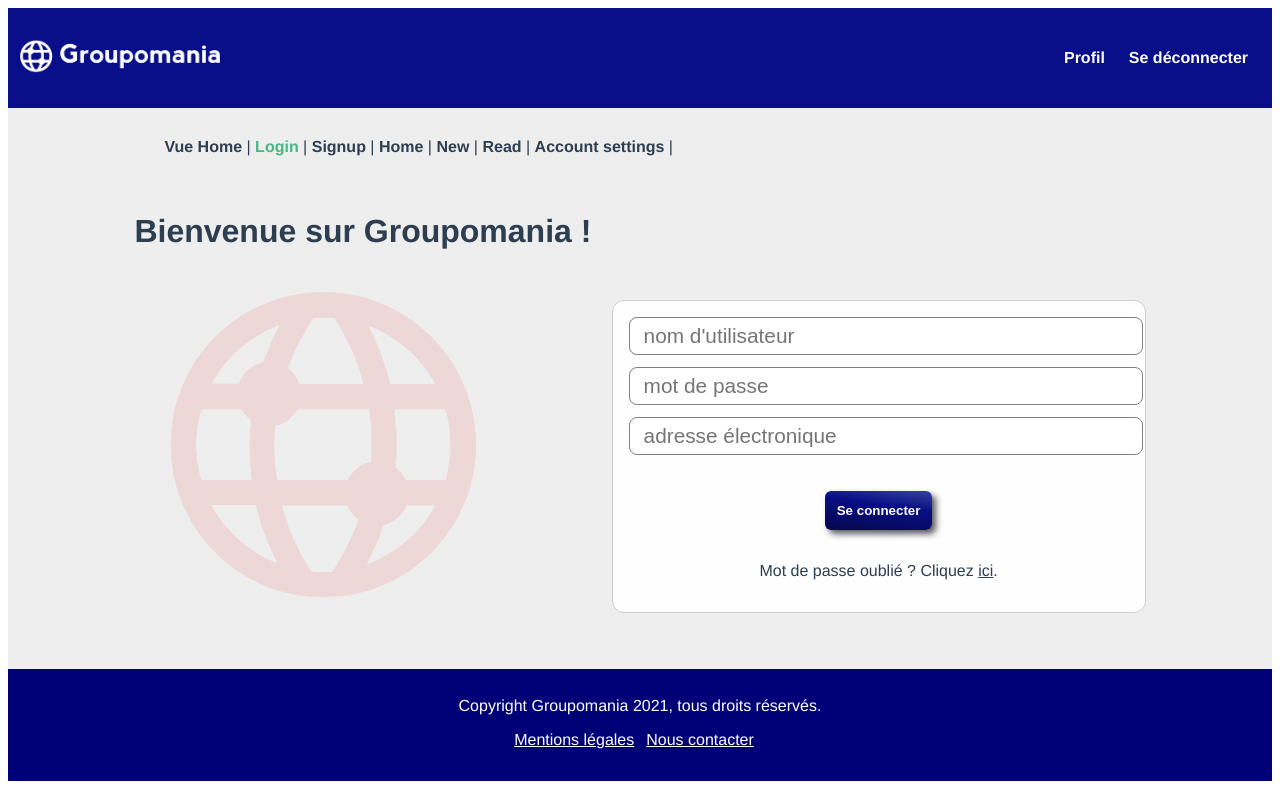
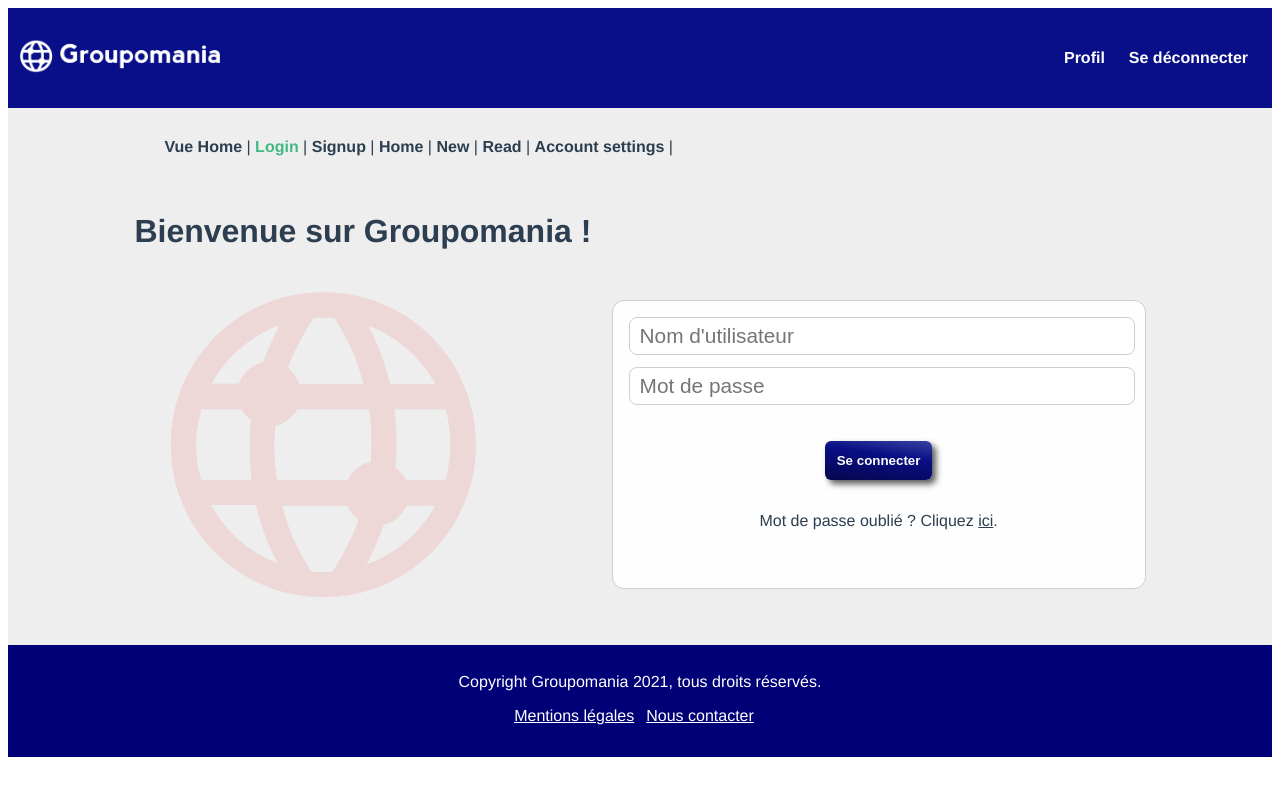
Before and after one commit to yann-lcrx/YannickLacroix_7_22072021, a Vue app in the folder frontend/groupomania/: page /login in a window 1280 px wide. Built offline with nearby package versions, Linux system fonts and the light colour scheme.

Commit message:
Refonte code login-signup

```diff
--- a/frontend/groupomania/src/components/UserForm.vue
+++ b/frontend/groupomania/src/components/UserForm.vue
@@ -5,10 +5,10 @@
             <div>
                 <img src="../assets/icon.png" alt="icône Groupomania">
             </div>
-            <form class="card">
-                    <TextInput v-for="(field, index) in fieldList" :key="index" :maxlength="field.maxlength" :id="field.id" :placeholder="field.placeholder" :type="field.type"/>
+            <form @submit="emitSubmitEvent" class="card">
+                    <TextInput @input-keyup="emitKeyupEvent" v-for="(field, index) in fieldList" :fieldList="fieldList" :key="index" :maxlength="field.maxlength" :id="field.id" :placeholder="field.placeholder" :type="field.type"/>
                     <div class="buttons">
-                        <Button :link="link" type="Submit" :btnclass="buttonClass" :text="buttonLabel" />
+                        <Button :link="link" type="submit" :btnclass="buttonClass" :text="buttonLabel" />
                     </div>
                     <p>Mot de passe oublié ? Cliquez <a href="google.com">ici</a>.</p>
             </form>
@@ -25,21 +25,20 @@
         components: {
             TextInput, Button
         },
-        data() {
-            return {
-                fieldList: [
-                    {id: "username", placeholder: "nom d'utilisateur", maxlength: 32},
-                    {id: "password", placeholder: "mot de passe", maxlength: 32},
-                    {id: "email", type: "email", placeholder: "adresse électronique"}
-                ],
+        methods: {
+            emitSubmitEvent() {
+                this.$emit('form-submit')
+            },
+            emitKeyupEvent(payload) {
+                this.$emit('input-keyup', payload)
             }
         },
         props: {
             formType: String,
             buttonLabel: String,
             buttonClass: String,
-            link: String
-            //fieldList: Array
+            link: String,
+            fieldList: Array
         }
 };
 </script>
@@ -67,14 +66,6 @@
         max-width: 380px;
         mix-blend-mode: darken;
     }
-    input {
-        margin-bottom: 12px;
-        width: 100%;
-        font-size: 1.3rem;
-        padding: 6px;
-        border-radius: 8px;
-        border: 1px gray solid;
-    }
 
     .buttons {
         max-width: 600px;
--- a/frontend/groupomania/src/store/index.js
+++ b/frontend/groupomania/src/store/index.js
@@ -28,11 +28,14 @@
      CREATE_POST(state, post) {
       state.messages.push(post);
       console.log("Réussi")
-    }
+    },
   },
   actions: {
     createPost(context, payload) {
       context.commit('CREATE_POST', payload)
+    },
+    loginUser(context, payload) {
+      context.commit('LOGIN_USER', payload)
     }
   }
 })
--- a/frontend/groupomania/src/views/Login.vue
+++ b/frontend/groupomania/src/views/Login.vue
@@ -1,8 +1,6 @@
 <template>
     <div>
-        <UserForm link="/homepage" fieldList="[{id: 'username', placeholder: 'nom d'utilisateur'},
-                    {id: 'password', placeholder: 'mot de passe'},
-                    {id: 'email', type: 'email', placeholder: 'adresse électronique'}]" formType="login" buttonLabel="Se connecter" buttonClass="btn btn--blue"/>
+        <UserForm link="/homepage" formType="login" :fieldList="fieldList" :buttonLabel="btnLabel" :buttonClass="btnClass"/>
     </div>
 </template>
 
@@ -14,5 +12,15 @@
         components: {
             UserForm
         },
+        data() {
+            return {
+                fieldList: [
+                    {id: "username", placeholder: "Nom d'utilisateur", maxlength: 32},
+                    {id: "password", type: "password", placeholder: "Mot de passe", maxlength: 32}
+                ],
+                btnLabel: "Se connecter",
+                btnClass: "btn btn--blue"
+            }
+        }
 };
 </script>
--- a/frontend/groupomania/src/views/NewMessage.vue
+++ b/frontend/groupomania/src/views/NewMessage.vue
@@ -12,10 +12,10 @@
 </style>
 
 <script>
-import SubmitForm from "@/components/SubmitForm";
-import { mapActions } from 'vuex'
+    import SubmitForm from "@/components/SubmitForm";
+    import { mapActions } from 'vuex'
 
-export default {
+    export default {
         name: "NewMessage",
         components: {
             SubmitForm
--- a/frontend/groupomania/src/views/Signup.vue
+++ b/frontend/groupomania/src/views/Signup.vue
@@ -1,6 +1,6 @@
 <template>
     <div>
-        <UserForm link="/homepage" formType="signup" buttonLabel="S'inscrire" buttonClass="btn btn--red"/>
+        <UserForm link="/homepage" formType="signup" @input-keyup="changeData" :fieldList="fieldList" :buttonLabel="btnLabel" :buttonClass="btnClass"/>
     </div>
 </template>
 
@@ -12,5 +12,25 @@
         components: {
             UserForm
         },
-};
+        data() {
+            return {
+                fieldList: [
+                    {id: "username", placeholder: "Nom d'utilisateur", maxlength: 32},
+                    {id: "password", type: "password", placeholder: "Mot de passe", maxlength: 32},
+                    {id: "email", type: "email", placeholder: "Adresse électronique"},
+                ],
+                btnLabel: "S'inscrire",
+                btnClass: "btn btn--red",
+                username: "",
+                password: "",
+                email: ""
+            }
+        },
+        methods: {
+            changeData(payload) {
+                this.username = payload;
+                console.log(this.username);
+            }
+        }
+    }
 </script>
```
Also changed, not shown: frontend/groupomania/src/components/SubmitForm.vue (line endings or trailing spaces).
